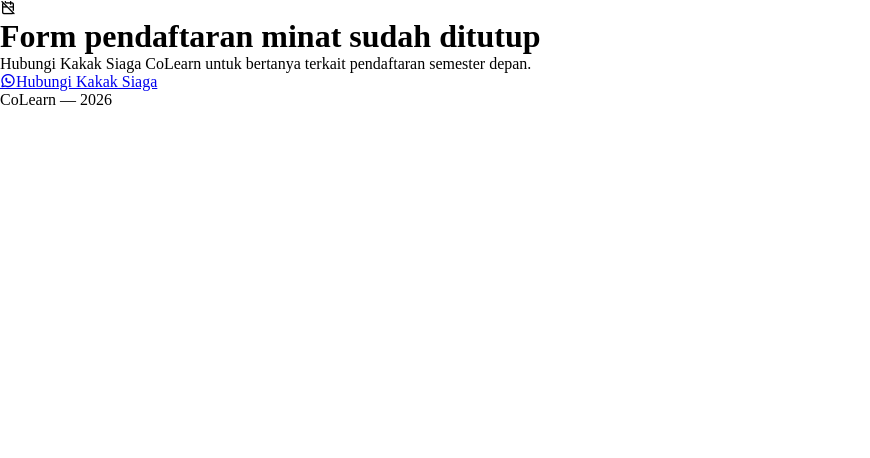
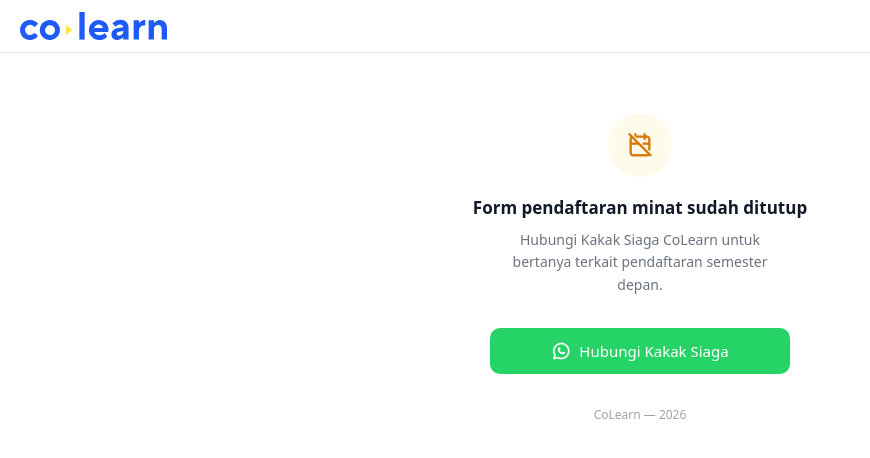
Before and after one commit to dahel11/form-intensi-mapel-colearn, a Next.js app: page /form/1 in a window 1280 px wide. Shown: the top 458 px of the page, without its empty margins (0-870 px from the left). Built offline with nearby package versions, Linux system fonts and the light colour scheme.

Commit message:
Update FormClosedPage.tsx

```diff
--- a/app/form/[token]/FormClosedPage.tsx
+++ b/app/form/[token]/FormClosedPage.tsx
@@ -5,32 +5,99 @@
 
 export default function FormClosedPage() {
   return (
-    <div className="min-h-screen bg-gray-50 flex items-center justify-center p-6">
-      <div className="bg-white border border-gray-200 rounded-2xl p-10 max-w-sm w-full text-center">
+    <div style={{
+      minHeight: '100vh',
+      background: '#ffffff',
+      fontFamily: 'system-ui, -apple-system, sans-serif',
+      display: 'flex',
+      flexDirection: 'column',
+    }}>
+      {/* Top bar */}
+      <header style={{
+        display: 'flex',
+        alignItems: 'center',
+        padding: '12px 20px',
+        borderBottom: '0.5px solid #e5e7eb',
+      }}>
+        <img src="/CoLearn Logo Blue.svg" height={28} alt="CoLearn" style={{ display: 'block' }} />
+      </header>
 
-        <div className="w-16 h-16 rounded-full bg-amber-50 flex items-center justify-center mx-auto mb-5">
-          <i className="ti ti-calendar-off text-amber-500 text-3xl" aria-hidden="true" />
+      {/* Body */}
+      <main style={{
+        maxWidth: 480,
+        margin: '0 auto',
+        padding: '60px 20px',
+        display: 'flex',
+        flexDirection: 'column',
+        alignItems: 'center',
+        textAlign: 'center',
+        width: '100%',
+      }}>
+        {/* Icon */}
+        <div style={{
+          width: 64,
+          height: 64,
+          borderRadius: '50%',
+          background: '#fffbeb',
+          display: 'flex',
+          alignItems: 'center',
+          justifyContent: 'center',
+          marginBottom: 20,
+        }}>
+          <i className="ti ti-calendar-off" style={{ fontSize: 28, color: '#d97706' }} aria-hidden="true" />
         </div>
 
-        <h1 className="text-lg font-medium text-gray-900 mb-3">
+        {/* Title */}
+        <h1 style={{
+          fontSize: 17,
+          fontWeight: 600,
+          color: '#111827',
+          marginBottom: 10,
+          lineHeight: 1.3,
+        }}>
           Form pendaftaran minat sudah ditutup
         </h1>
-        <p className="text-sm text-gray-500 leading-relaxed mb-8">
+
+        {/* Subtitle */}
+        <p style={{
+          fontSize: 14,
+          color: '#6b7280',
+          lineHeight: 1.6,
+          marginBottom: 32,
+          maxWidth: 300,
+        }}>
           Hubungi Kakak Siaga CoLearn untuk bertanya terkait pendaftaran semester depan.
         </p>
 
+        {/* WA Button */}
         <a
           href={WA_URL}
           target="_blank"
           rel="noopener noreferrer"
-          className="flex items-center justify-center gap-2 w-full py-3 px-4 bg-[#25D366] hover:bg-[#1fba59] transition-colors rounded-xl text-white text-sm font-medium"
+          style={{
+            display: 'flex',
+            alignItems: 'center',
+            justifyContent: 'center',
+            gap: 8,
+            width: '100%',
+            maxWidth: 300,
+            padding: '13px 20px',
+            background: '#25D366',
+            borderRadius: 10,
+            color: '#fff',
+            fontSize: 15,
+            fontWeight: 500,
+            textDecoration: 'none',
+          }}
         >
-          <i className="ti ti-brand-whatsapp text-lg" aria-hidden="true" />
+          <i className="ti ti-brand-whatsapp" style={{ fontSize: 20 }} aria-hidden="true" />
           Hubungi Kakak Siaga
         </a>
 
-        <p className="text-xs text-gray-400 mt-5">CoLearn — 2026</p>
-      </div>
+        <p style={{ fontSize: 12, color: '#9ca3af', marginTop: 32 }}>
+          CoLearn — 2026
+        </p>
+      </main>
     </div>
   );
 }
```
